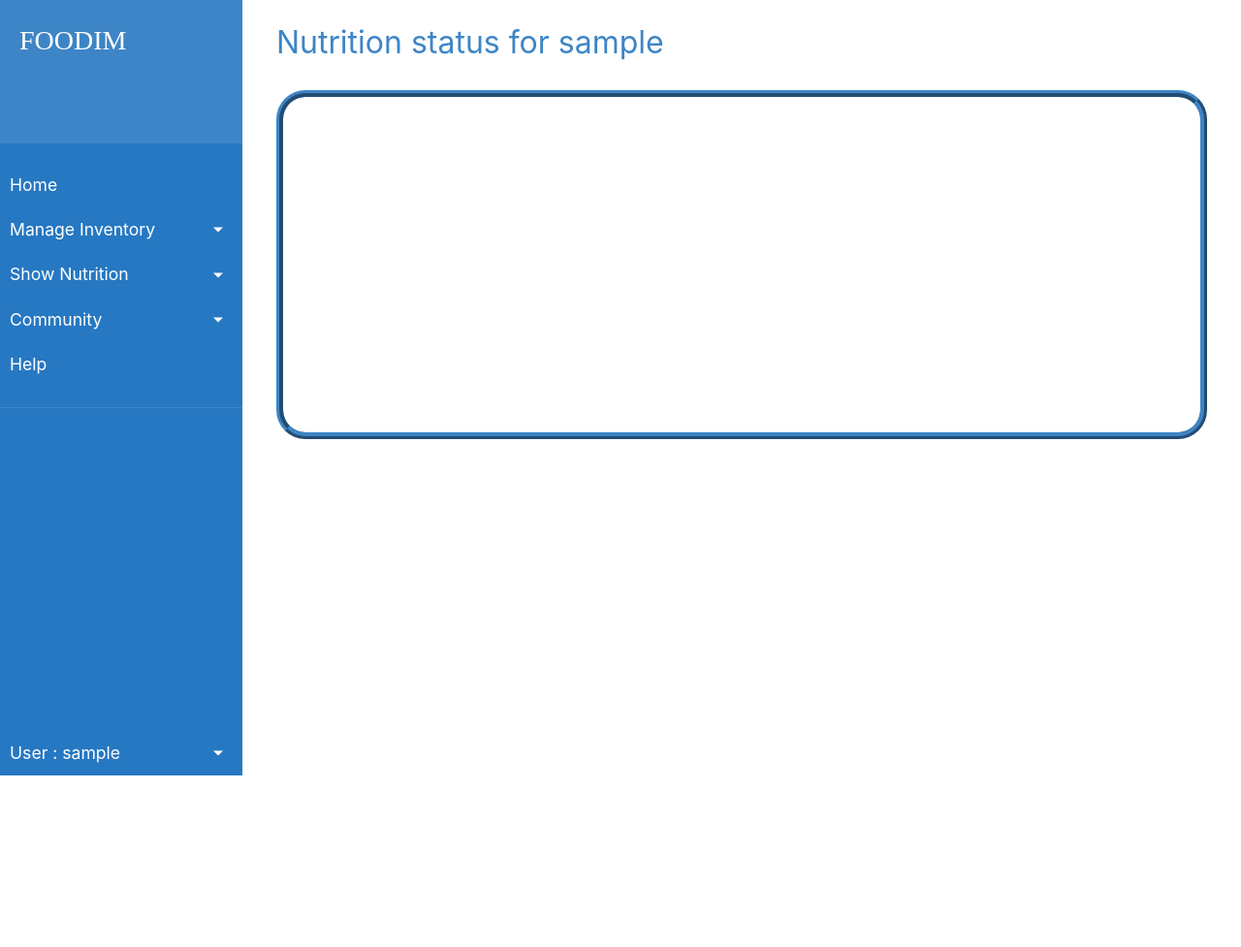
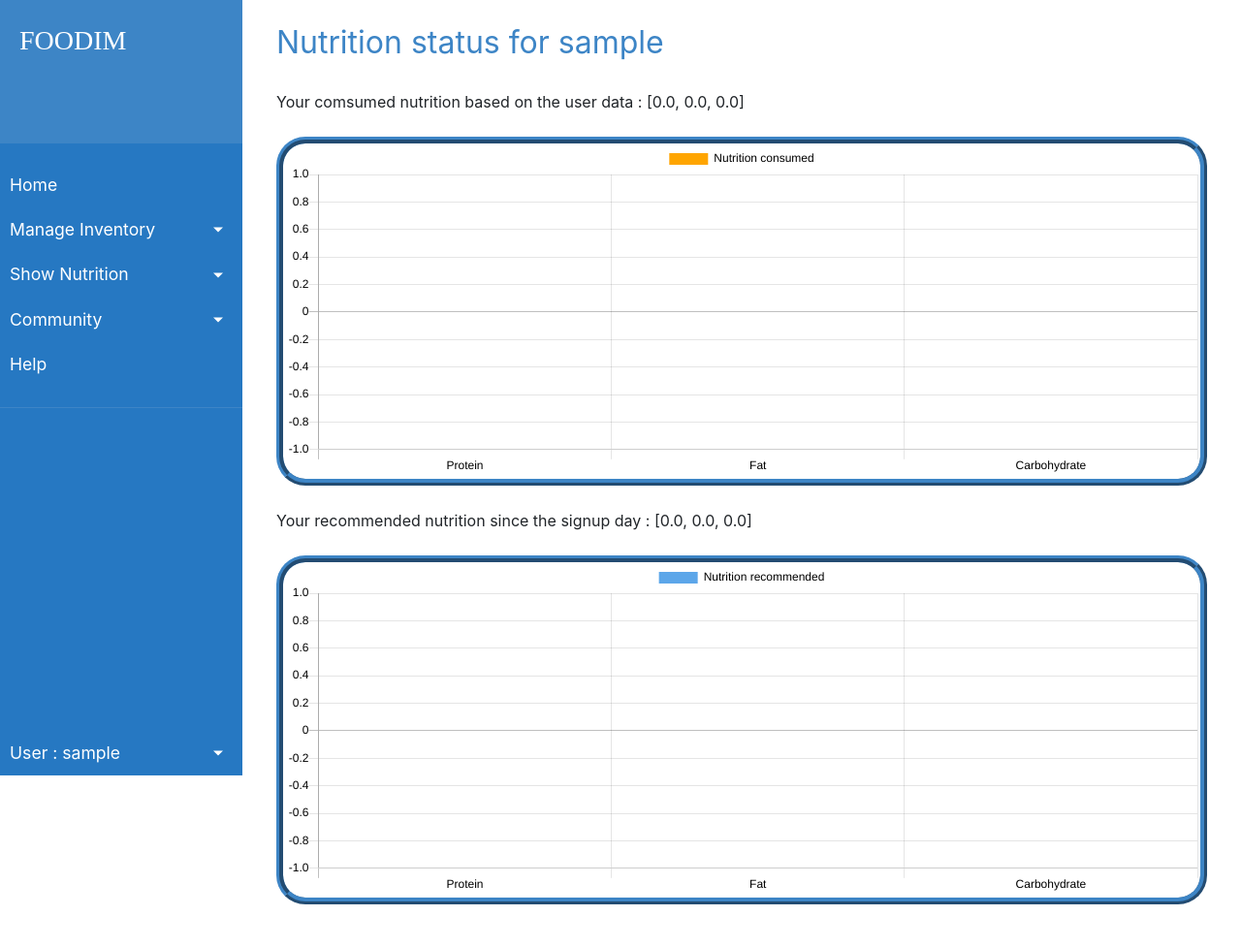
Before and after one commit to modjo7/FOODIM, a Django app: page /nutrition/ in a window 1280 px wide. Shown: the whole page at 97% size. Before the commit the page ends 800 px from the top, so only its background shows below. Run offline with Django 3.2, Linux system fonts and the light colour scheme; the visitor is signed in with stand-in values (Sample User, id 1); a map, chart or similar area stays blank; some libraries are stand-ins or nearby versions; some web fonts are replaced.

Commit message:
0.6 with baseline 0606 : Nutrition draft is added.

```diff
--- a/homepage/templates/nutrition.html
+++ b/homepage/templates/nutrition.html
@@ -9,16 +9,20 @@
 {% block content %}
 
     <div style="color:#3d85c6; font-style: bold; font-size: 2rem; border-bottom: 1px solid #fff">Nutrition status for {{ request.user.username }} </div>
+    <br>
+        Your comsumed nutrition based on the user data : {{ nutrition_consumed }}
+    <br><br>
 
+        <div id="container" style="position: relative; height:45vh; border: 2mm ridge #3D85C6; border-radius: 30px;" class="align-middle table-bordered">
+        <canvas id="bar-graph_consumed"></canvas>
+    </div>
     <br>
+        Your recommended nutrition since the signup day : {{ nutrition_recommended }}
+    <br><br>
 
     <div id="container" style="position: relative; height:45vh; border: 2mm ridge #3D85C6; border-radius: 30px;" class="align-middle table-bordered">
         <canvas id="bar-graph"></canvas>
     </div>
-
-    <br>
-
-    <br>
 
     <!-- Loading Chart JS -->
     <script src="{% static 'js/Chart.min.js' %}"></script>
@@ -31,10 +35,29 @@
             data: {
                 datasets: [{
                     backgroundColor: '#5ca6e9',
-                    label: 'Stock in Inventory',
-                    data: {{ data|safe }},
+                    label: 'Nutrition recommended',
+                    data: {{ nutrition_recommended|safe }},
                 }],
-                labels: {{ labels|safe }}
+                labels: {{ nutrition_labels|safe }}
+            },
+            options: {
+                responsive: true,
+                maintainAspectRatio: false,
+            },
+        };
+
+
+        //runs all charts on loading the webpage
+
+        var barConfig2 = {
+            type: 'bar',
+            data: {
+                datasets: [{
+                    backgroundColor: 'orange',
+                    label: 'Nutrition consumed',
+                    data: {{ nutrition_consumed|safe }},
+                }],
+                labels: {{ nutrition_labels|safe }}
             },
             options: {
                 responsive: true,
@@ -45,10 +68,11 @@
 
         //runs all charts on loading the webpage
         window.onload = function() {
-            var ctx = document.getElementById('bar-graph').getContext('2d');
-            window.BarStock = new Chart(ctx, barConfig);
+            var ctx1 = document.getElementById('bar-graph').getContext('2d');
+            var ctx2 = document.getElementById('bar-graph_consumed').getContext('2d');
+            window.BarStock = new Chart(ctx1, barConfig);
+            window.BarStock = new Chart(ctx2, barConfig2);
         };
 
     </script>
-
 {% endblock content %}
--- a/homepage/views.py
+++ b/homepage/views.py
@@ -28,20 +28,24 @@ class HomeView(View):
         data = []
         timeleft = []
         timeleft_user = []
+        nutrition_recommended = []
+        nutrition_labels = ['Protein', 'Fat', 'Carbohydrate']
 
         dt_now = datetime.date.today()
 
         stockqueryset = Stock.objects.filter(is_deleted=False).order_by('timeleft')
 
         for item in stockqueryset:
-            x = (item.expdate - dt_now).total_seconds()
-            x = x/(60*60*24)
-            item.timeleft = int(x)
-            item.save()
+            if (request.user.username == item.username):
 
-            if (request.user.username == item.username):
+                x = (item.expdate - dt_now).total_seconds()
+                x = x/(60*60*24)
+                item.timeleft = int(x)
+                item.save()
+
                 labels.append(item.name)
                 data.append(item.quantity)
+
                 if (item.timeleft <= 3 and item.timeleft >= 0):
                     timeleft.append(item.name + " : " + str(item.timeleft) + " days left")
                     timeleft_user.append(item.username)
@@ -54,6 +58,8 @@ class HomeView(View):
             'data'      : data,
             'timeleft'  : timeleft,
             'timeleft_user': timeleft_user,
+            'nutrition_recommended': nutrition_recommended,
+            'nutrition_labels': nutrition_labels,
             'sales'     : sales,
             'purchases' : purchases
         }
@@ -105,7 +111,35 @@ class NutritionView(View):
     template_name = "nutrition.html"
 
     def get(self, request):
-        return render(request, self.template_name)
+        nutrition_recommended = []
+        nutrition_consumed = []
+        nutrition_labels = ['Protein', 'Fat', 'Carbohydrate']
 
-    def post(self, request):
-        return render(request, self.template_name)
+        dt_now = datetime.date.today()
+
+        y = (dt_now - request.user.signupday).total_seconds()
+        y = y / (60 * 60 * 24)
+
+        a = 100 * y
+        b = 80 * y
+        c = 60 * y
+
+        d = request.user.protein * a
+        e = request.user.fat * b
+        f = request.user.carbohydrate * c
+
+        nutrition_recommended.append(a)
+        nutrition_recommended.append(b)
+        nutrition_recommended.append(c)
+
+        nutrition_consumed.append(d)
+        nutrition_consumed.append(e)
+        nutrition_consumed.append(f)
+
+        print(nutrition_consumed)
+        context = {
+            'nutrition_recommended': nutrition_recommended,
+            'nutrition_consumed': nutrition_consumed,
+            'nutrition_labels': nutrition_labels,
+        }
+        return render(request, self.template_name, context)
```
Also changed, not shown: inventory/views.py (+0 -9 lines).
